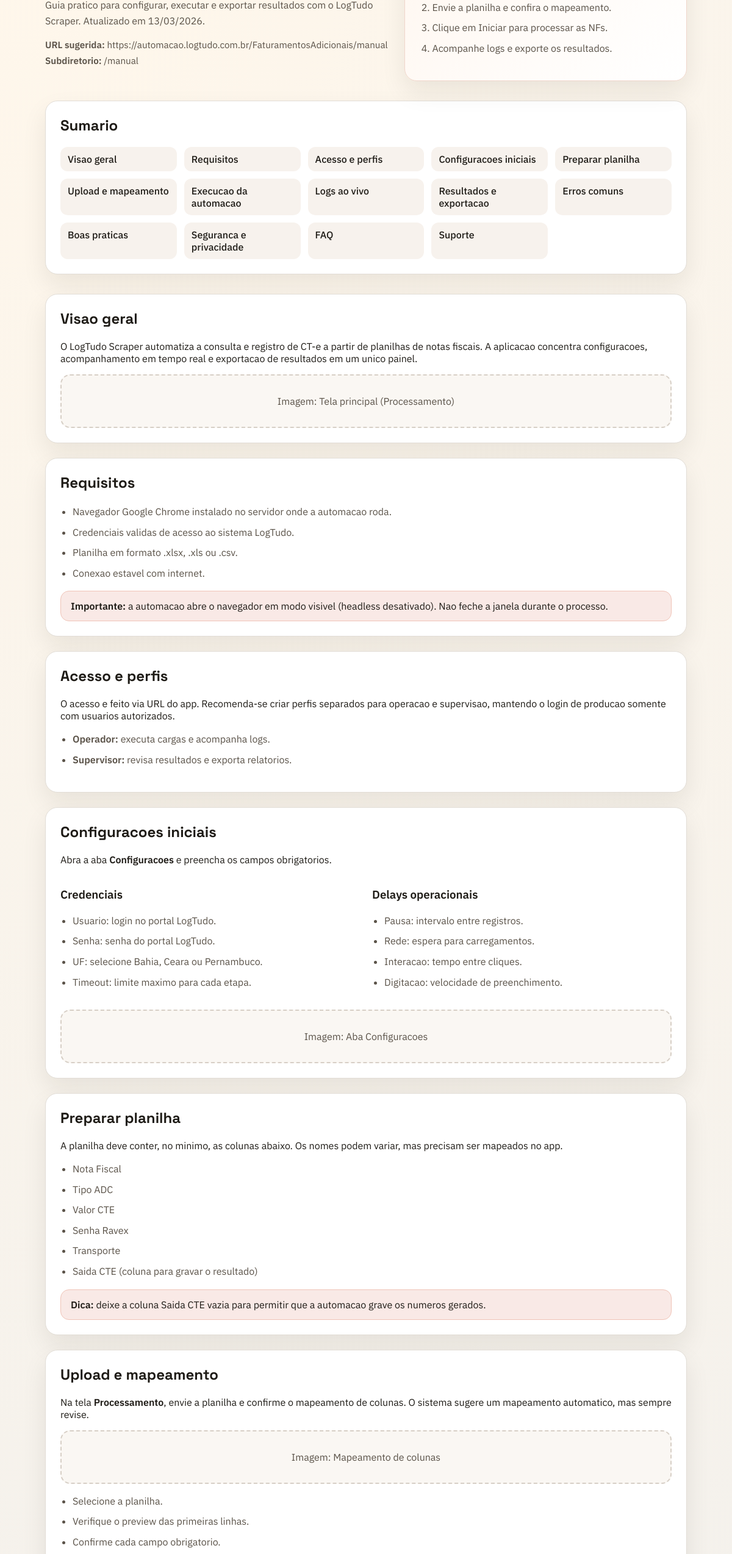
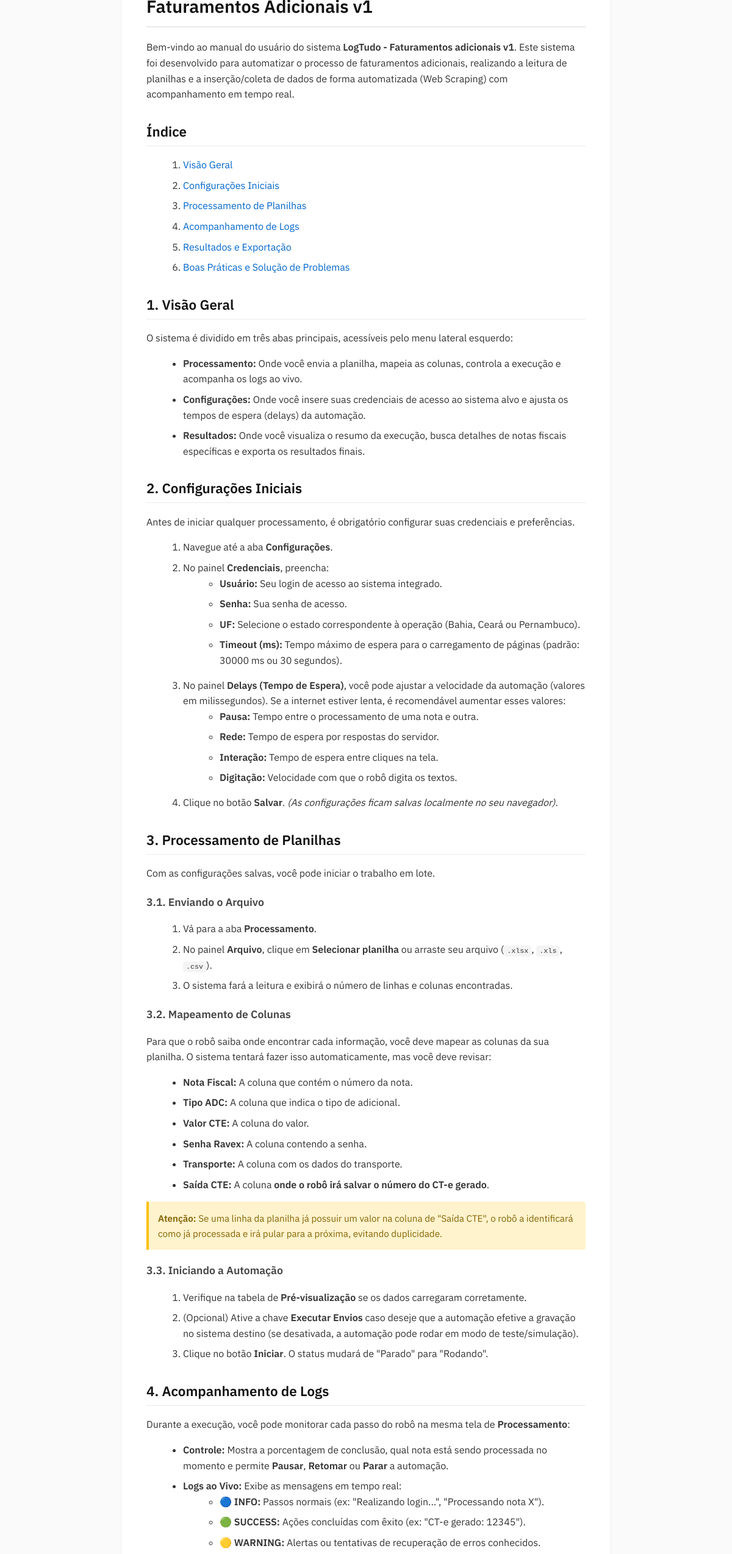
Before and after one commit to TecnologiaLogtudo/faturamentos_adicionais, an Electron app: page webapp/static/manual/index.html in a window 1200 px wide. Shown: the part 158-2707 px from the top of the page at 61% size. Drawn offline with Linux system fonts and the light colour scheme.

Commit message:
Adição manual

```diff
--- a/webapp/static/manual/index.html
+++ b/webapp/static/manual/index.html
@@ -1,319 +1,148 @@
 <!DOCTYPE html>
 <html lang="pt-BR">
 <head>
-    <meta charset="utf-8" />
-    <meta name="viewport" content="width=device-width, initial-scale=1" />
-    <title>Manual do Usuario - Faturamentos adicionais</title>
+    <meta charset="UTF-8">
+    <meta name="viewport" content="width=device-width, initial-scale=1.0">
+    <title>Manual do Usuário - LogTudo</title>
     <link rel="preconnect" href="https://fonts.googleapis.com" />
     <link rel="preconnect" href="https://fonts.gstatic.com" crossorigin />
-    <link
-      href="https://fonts.googleapis.com/css2?family=IBM+Plex+Sans:wght@300;400;500;600&family=Space+Grotesk:wght@500;600;700&display=swap"
-      rel="stylesheet"
-    />
-    <link rel="stylesheet" href="/manual/styles.css" />
+    <link href="https://fonts.googleapis.com/css2?family=IBM+Plex+Sans:wght@300;400;500;600&display=swap" rel="stylesheet" />
+    <style>
+        body {
+            font-family: 'IBM Plex Sans', sans-serif;
+            line-height: 1.6;
+            color: #333;
+            max-width: 800px;
+            margin: 0 auto;
+            padding: 40px 20px;
+            background-color: #fafafa;
+        }
+        .container {
+            background: #fff;
+            padding: 40px;
+            border-radius: 8px;
+            box-shadow: 0 4px 6px rgba(0,0,0,0.05);
+        }
+        h1, h2, h3 { color: #111; }
+        h1 { font-size: 1.8rem; border-bottom: 2px solid #eaeaea; padding-bottom: 10px; margin-bottom: 20px; }
+        h2 { font-size: 1.4rem; margin-top: 30px; border-bottom: 1px solid #eaeaea; padding-bottom: 5px; }
+        h3 { font-size: 1.1rem; margin-top: 20px; color: #444; }
+        code { background: #f4f4f4; padding: 2px 5px; border-radius: 4px; font-family: monospace; font-size: 0.9em; }
+        ul, ol { margin-left: 20px; margin-bottom: 15px; }
+        li { margin-bottom: 8px; }
+        a { color: #0066cc; text-decoration: none; }
+        a:hover { text-decoration: underline; }
+        .alert { background: #fff3cd; border-left: 4px solid #ffc107; padding: 15px; margin: 15px 0; border-radius: 0 4px 4px 0; color: #856404; font-size: 0.95rem; }
+    </style>
 </head>
 <body>
-    <div class="page">
-      <header class="hero">
-        <div class="hero-left">
-          <div class="pill">Manual do Usuario</div>
-          <h1>Faturamentos adicionais v1</h1>
-          <p>
-            Guia pratico para configurar, executar e exportar resultados com o
-            LogTudo Scraper. Atualizado em 13/03/2026.
-          </p>
-          <div class="hero-meta">
-            <div>
-              <strong>URL sugerida:</strong> https://automacao.logtudo.com.br/FaturamentosAdicionais/manual
+    <div class="container">
+        <h1>Manual do Usuário - LogTudo Automação: Faturamentos Adicionais v1</h1>
+        <p>Bem-vindo ao manual do usuário do sistema <strong>LogTudo - Faturamentos adicionais v1</strong>. Este sistema foi desenvolvido para automatizar o processo de faturamentos adicionais, realizando a leitura de planilhas e a inserção/coleta de dados de forma automatizada (Web Scraping) com acompanhamento em tempo real.</p>
+
+        <h2>Índice</h2>
+        <ol>
+            <li><a href="#visao-geral">Visão Geral</a></li>
+            <li><a href="#configuracoes">Configurações Iniciais</a></li>
+            <li><a href="#processamento">Processamento de Planilhas</a></li>
+            <li><a href="#logs">Acompanhamento de Logs</a></li>
+            <li><a href="#resultados">Resultados e Exportação</a></li>
+            <li><a href="#boas-praticas">Boas Práticas e Solução de Problemas</a></li>
+        </ol>
+
+        <h2 id="visao-geral">1. Visão Geral</h2>
+        <p>O sistema é dividido em três abas principais, acessíveis pelo menu lateral esquerdo:</p>
+        <ul>
+            <li><strong>Processamento:</strong> Onde você envia a planilha, mapeia as colunas, controla a execução e acompanha os logs ao vivo.</li>
+            <li><strong>Configurações:</strong> Onde você insere suas credenciais de acesso ao sistema alvo e ajusta os tempos de espera (delays) da automação.</li>
+            <li><strong>Resultados:</strong> Onde você visualiza o resumo da execução, busca detalhes de notas fiscais específicas e exporta os resultados finais.</li>
+        </ul>
+
+        <h2 id="configuracoes">2. Configurações Iniciais</h2>
+        <p>Antes de iniciar qualquer processamento, é obrigatório configurar suas credenciais e preferências.</p>
+        <ol>
+            <li>Navegue até a aba <strong>Configurações</strong>.</li>
+            <li>No painel <strong>Credenciais</strong>, preencha:
+                <ul>
+                    <li><strong>Usuário:</strong> Seu login de acesso ao sistema integrado.</li>
+                    <li><strong>Senha:</strong> Sua senha de acesso.</li>
+                    <li><strong>UF:</strong> Selecione o estado correspondente à operação (Bahia, Ceará ou Pernambuco).</li>
+                    <li><strong>Timeout (ms):</strong> Tempo máximo de espera para o carregamento de páginas (padrão: 30000 ms ou 30 segundos).</li>
+                </ul>
+            </li>
+            <li>No painel <strong>Delays (Tempo de Espera)</strong>, você pode ajustar a velocidade da automação (valores em milissegundos). Se a internet estiver lenta, é recomendável aumentar esses valores:
+                <ul>
+                    <li><strong>Pausa:</strong> Tempo entre o processamento de uma nota e outra.</li>
+                    <li><strong>Rede:</strong> Tempo de espera por respostas do servidor.</li>
+                    <li><strong>Interação:</strong> Tempo de espera entre cliques na tela.</li>
+                    <li><strong>Digitação:</strong> Velocidade com que o robô digita os textos.</li>
+                </ul>
+            </li>
+            <li>Clique no botão <strong>Salvar</strong>. <em>(As configurações ficam salvas localmente no seu navegador).</em></li>
+        </ol>
+
+        <h2 id="processamento">3. Processamento de Planilhas</h2>
+        <p>Com as configurações salvas, você pode iniciar o trabalho em lote.</p>
+
+        <h3>3.1. Enviando o Arquivo</h3>
+        <ol>
+            <li>Vá para a aba <strong>Processamento</strong>.</li>
+            <li>No painel <strong>Arquivo</strong>, clique em <strong>Selecionar planilha</strong> ou arraste seu arquivo (<code>.xlsx</code>, <code>.xls</code>, <code>.csv</code>).</li>
+            <li>O sistema fará a leitura e exibirá o número de linhas e colunas encontradas.</li>
+        </ol>
+
+        <h3>3.2. Mapeamento de Colunas</h3>
+        <p>Para que o robô saiba onde encontrar cada informação, você deve mapear as colunas da sua planilha. O sistema tentará fazer isso automaticamente, mas você deve revisar:</p>
+        <ul>
+            <li><strong>Nota Fiscal:</strong> A coluna que contém o número da nota.</li>
+            <li><strong>Tipo ADC:</strong> A coluna que indica o tipo de adicional.</li>
+            <li><strong>Valor CTE:</strong> A coluna do valor.</li>
+            <li><strong>Senha Ravex:</strong> A coluna contendo a senha.</li>
+            <li><strong>Transporte:</strong> A coluna com os dados do transporte.</li>
+            <li><strong>Saída CTE:</strong> A coluna <strong>onde o robô irá salvar o número do CT-e gerado</strong>.</li>
+        </ul>
+        <div class="alert">
+            <strong>Atenção:</strong> Se uma linha da planilha já possuir um valor na coluna de "Saída CTE", o robô a identificará como já processada e irá pular para a próxima, evitando duplicidade.
         </div>
-            <div>
-              <strong>Subdiretorio:</strong> /manual
-            </div>
-          </div>
-        </div>
-        <div class="hero-right">
-          <div class="card highlight">
-            <h2>Inicio Rapido</h2>
+
+        <h3>3.3. Iniciando a Automação</h3>
         <ol>
-              <li>Acesse a aba Configuracoes e salve suas credenciais.</li>
-              <li>Envie a planilha e confira o mapeamento.</li>
-              <li>Clique em Iniciar para processar as NFs.</li>
-              <li>Acompanhe logs e exporte os resultados.</li>
+            <li>Verifique na tabela de <strong>Pré-visualização</strong> se os dados carregaram corretamente.</li>
+            <li>(Opcional) Ative a chave <strong>Executar Envios</strong> caso deseje que a automação efetive a gravação no sistema destino (se desativada, a automação pode rodar em modo de teste/simulação).</li>
+            <li>Clique no botão <strong>Iniciar</strong>. O status mudará de "Parado" para "Rodando".</li>
         </ol>
-          </div>
-        </div>
-      </header>
 
-      <section class="toc card">
-        <h2>Sumario</h2>
-        <div class="toc-grid">
-          <a href="#visao-geral">Visao geral</a>
-          <a href="#requisitos">Requisitos</a>
-          <a href="#acesso">Acesso e perfis</a>
-          <a href="#configuracoes">Configuracoes iniciais</a>
-          <a href="#planilha">Preparar planilha</a>
-          <a href="#upload">Upload e mapeamento</a>
-          <a href="#execucao">Execucao da automacao</a>
-          <a href="#logs">Logs ao vivo</a>
-          <a href="#resultados">Resultados e exportacao</a>
-          <a href="#erros">Erros comuns</a>
-          <a href="#boas-praticas">Boas praticas</a>
-          <a href="#seguranca">Seguranca e privacidade</a>
-          <a href="#faq">FAQ</a>
-          <a href="#suporte">Suporte</a>
-        </div>
-      </section>
+        <h2 id="logs">4. Acompanhamento de Logs</h2>
+        <p>Durante a execução, você pode monitorar cada passo do robô na mesma tela de <strong>Processamento</strong>:</p>
+        <ul>
+            <li><strong>Controle:</strong> Mostra a porcentagem de conclusão, qual nota está sendo processada no momento e permite <strong>Pausar</strong>, <strong>Retomar</strong> ou <strong>Parar</strong> a automação.</li>
+            <li><strong>Logs ao Vivo:</strong> Exibe as mensagens em tempo real:
+                <ul>
+                    <li>🔵 <strong>INFO:</strong> Passos normais (ex: "Realizando login...", "Processando nota X").</li>
+                    <li>🟢 <strong>SUCCESS:</strong> Ações concluídas com êxito (ex: "CT-e gerado: 12345").</li>
+                    <li>🟡 <strong>WARNING:</strong> Alertas ou tentativas de recuperação de erros conhecidos.</li>
+                    <li>🔴 <strong>ERROR:</strong> Falhas (ex: "Senha inválida", "Sistema indisponível").</li>
+                </ul>
+            </li>
+        </ul>
+        <p><em>Dica:</em> Você pode usar o filtro suspenso acima dos logs para mostrar apenas mensagens de <code>ERROR</code> ou <code>SUCCESS</code>.</p>
 
-      <section id="visao-geral" class="card section">
-        <h2>Visao geral</h2>
-        <p>
-          O LogTudo Scraper automatiza a consulta e registro de CT-e a partir de
-          planilhas de notas fiscais. A aplicacao concentra configuracoes,
-          acompanhamento em tempo real e exportacao de resultados em um unico
-          painel.
-        </p>
-        <div class="image-slot">
-          <span>Imagem: Tela principal (Processamento)</span>
-        </div>
-      </section>
+        <h2 id="resultados">5. Resultados e Exportação</h2>
+        <p>Após a conclusão (ou se você parar o processo), você deve extrair o relatório de sucesso e erros.</p>
+        <ol>
+            <li>Vá para a aba <strong>Resultados</strong>.</li>
+            <li>No topo, confira o <strong>Resumo</strong>: Total de Sucessos, Erros, Pendentes e a Taxa de sucesso (%).</li>
+            <li>Na tabela <strong>Detalhamento</strong>, você pode usar o campo de busca para encontrar rapidamente uma NF ou CT-e.</li>
+            <li>Para baixar a planilha consolidada (contendo os números de CT-e gerados e as mensagens de erro), clique em <strong>Exportar XLSX</strong> ou <strong>Exportar CSV</strong>.</li>
+        </ol>
 
-      <section id="requisitos" class="card section">
-        <h2>Requisitos</h2>
+        <h2 id="boas-praticas">6. Boas Práticas e Solução de Problemas</h2>
         <ul>
-          <li>Navegador Google Chrome instalado no servidor onde a automacao roda.</li>
-          <li>Credenciais validas de acesso ao sistema LogTudo.</li>
-          <li>Planilha em formato .xlsx, .xls ou .csv.</li>
-          <li>Conexao estavel com internet.</li>
+            <li><strong>Planilha Vazia ou Travada:</strong> Certifique-se de que a planilha não possui formatações complexas, macros ou senhas. Utilize formatos <code>.xlsx</code> simples.</li>
+            <li><strong>Muitos Erros de "Timeout":</strong> Isso significa que o sistema alvo (Ravex/Sefaz) está demorando muito para responder. Vá em Configurações e aumente o valor de <strong>Rede (ms)</strong> e <strong>Timeout (ms)</strong>.</li>
+            <li><strong>Parada Inesperada:</strong> Se o sistema travar, você pode clicar em <strong>Parar</strong>. O sistema salvará automaticamente o progresso atual. Ao reiniciar com a mesma planilha, o robô irá pular as notas que já possuem um CT-e preenchido.</li>
+            <li><strong>Proteção de Dados:</strong> Nunca compartilhe sua planilha exportada com terceiros sem autorização, pois ela contém seus dados de faturamento e senhas operacionais.</li>
         </ul>
-        <div class="callout">
-          <strong>Importante:</strong> a automacao abre o navegador em modo visivel
-          (headless desativado). Nao feche a janela durante o processo.
-        </div>
-      </section>
-
-      <section id="acesso" class="card section">
-        <h2>Acesso e perfis</h2>
-        <p>
-          O acesso e feito via URL do app. Recomenda-se criar perfis separados para
-          operacao e supervisao, mantendo o login de producao somente com usuarios
-          autorizados.
-        </p>
-        <ul>
-          <li><strong>Operador:</strong> executa cargas e acompanha logs.</li>
-          <li><strong>Supervisor:</strong> revisa resultados e exporta relatorios.</li>
-        </ul>
-      </section>
-
-      <section id="configuracoes" class="card section">
-        <h2>Configuracoes iniciais</h2>
-        <p>
-          Abra a aba <strong>Configuracoes</strong> e preencha os campos obrigatorios.
-        </p>
-        <div class="two-col">
-          <div>
-            <h3>Credenciais</h3>
-            <ul>
-              <li>Usuario: login no portal LogTudo.</li>
-              <li>Senha: senha do portal LogTudo.</li>
-              <li>UF: selecione Bahia, Ceara ou Pernambuco.</li>
-              <li>Timeout: limite maximo para cada etapa.</li>
-            </ul>
-          </div>
-          <div>
-            <h3>Delays operacionais</h3>
-            <ul>
-              <li>Pausa: intervalo entre registros.</li>
-              <li>Rede: espera para carregamentos.</li>
-              <li>Interacao: tempo entre cliques.</li>
-              <li>Digitacao: velocidade de preenchimento.</li>
-            </ul>
-          </div>
-        </div>
-        <div class="image-slot">
-          <span>Imagem: Aba Configuracoes</span>
-        </div>
-      </section>
-
-      <section id="planilha" class="card section">
-        <h2>Preparar planilha</h2>
-        <p>
-          A planilha deve conter, no minimo, as colunas abaixo. Os nomes podem
-          variar, mas precisam ser mapeados no app.
-        </p>
-        <ul>
-          <li>Nota Fiscal</li>
-          <li>Tipo ADC</li>
-          <li>Valor CTE</li>
-          <li>Senha Ravex</li>
-          <li>Transporte</li>
-          <li>Saida CTE (coluna para gravar o resultado)</li>
-        </ul>
-        <div class="callout">
-          <strong>Dica:</strong> deixe a coluna Saida CTE vazia para permitir que a
-          automacao grave os numeros gerados.
-        </div>
-      </section>
-
-      <section id="upload" class="card section">
-        <h2>Upload e mapeamento</h2>
-        <p>
-          Na tela <strong>Processamento</strong>, envie a planilha e confirme o
-          mapeamento de colunas. O sistema sugere um mapeamento automatico, mas
-          sempre revise.
-        </p>
-        <div class="image-slot">
-          <span>Imagem: Mapeamento de colunas</span>
-        </div>
-        <ul>
-          <li>Selecione a planilha.</li>
-          <li>Verifique o preview das primeiras linhas.</li>
-          <li>Confirme cada campo obrigatorio.</li>
-        </ul>
-      </section>
-
-      <section id="execucao" class="card section">
-        <h2>Execucao da automacao</h2>
-        <p>
-          A automacao percorre as linhas da planilha e preenche a coluna Saida CTE
-          conforme o resultado do portal.
-        </p>
-        <div class="two-col">
-          <div>
-            <h3>Controles principais</h3>
-            <ul>
-              <li><strong>Iniciar:</strong> comeca o processamento.</li>
-              <li><strong>Pausar:</strong> interrompe temporariamente.</li>
-              <li><strong>Parar:</strong> encerra a execucao atual.</li>
-              <li><strong>Executar Envios:</strong> ativa passos adicionais de envio.</li>
-            </ul>
-          </div>
-          <div>
-            <h3>Indicadores</h3>
-            <ul>
-              <li>Progresso em percentual.</li>
-              <li>NF atual em processamento.</li>
-              <li>Status geral (Parado, Rodando, Pausado).</li>
-            </ul>
-          </div>
-        </div>
-        <div class="callout">
-          <strong>Observacao:</strong> linhas ja preenchidas na coluna Saida CTE sao
-          ignoradas automaticamente.
-        </div>
-      </section>
-
-      <section id="logs" class="card section">
-        <h2>Logs ao vivo</h2>
-        <p>
-          Os logs mostram tudo que a automacao esta fazendo em tempo real. Use os
-          filtros para localizar erros rapidamente.
-        </p>
-        <div class="image-slot">
-          <span>Imagem: Painel de logs ao vivo</span>
-        </div>
-        <ul>
-          <li>INFO: passos executados.</li>
-          <li>SUCCESS: etapas concluidas com sucesso.</li>
-          <li>WARNING: atencao para tratativas.</li>
-          <li>ERROR: falhas que exigem acao.</li>
-        </ul>
-      </section>
-
-      <section id="resultados" class="card section">
-        <h2>Resultados e exportacao</h2>
-        <p>
-          Na aba Resultados, revise a lista completa e exporte em CSV ou XLSX.
-        </p>
-        <div class="image-slot">
-          <span>Imagem: Aba Resultados</span>
-        </div>
-        <ul>
-          <li>Use a busca para localizar NF ou CT-e.</li>
-          <li>Confira as contagens de sucessos e erros.</li>
-          <li>Exporte o arquivo final quando terminar.</li>
-        </ul>
-      </section>
-
-      <section id="erros" class="card section">
-        <h2>Erros comuns</h2>
-        <ul>
-          <li>Credenciais invalidas: confira usuario e senha.</li>
-          <li>Timeouts frequentes: aumente o Timeout ou os delays.</li>
-          <li>Campos vazios: verifique a planilha e o mapeamento.</li>
-          <li>Erro de sessao: reinicie a automacao e refaca o login.</li>
-        </ul>
-        <div class="callout">
-          <strong>Tratativas automaticas:</strong> o sistema tenta recuperar erros
-          conhecidos, mas pode exigir intervencao manual.
-        </div>
-      </section>
-
-      <section id="boas-praticas" class="card section">
-        <h2>Boas praticas</h2>
-        <ul>
-          <li>Teste com poucas linhas antes de rodar a planilha completa.</li>
-          <li>Mantenha o navegador visivel e sem interferencias.</li>
-          <li>Evite usar a mesma conta em dois acessos simultaneos.</li>
-          <li>Salve exportacoes em pastas organizadas por data.</li>
-        </ul>
-      </section>
-
-      <section id="seguranca" class="card section">
-        <h2>Seguranca e privacidade</h2>
-        <p>
-          As credenciais ficam salvas no servidor do app. Proteja o acesso ao
-          ambiente e limite o uso a pessoas autorizadas.
-        </p>
-        <ul>
-          <li>Use URLs com HTTPS no ambiente de producao.</li>
-          <li>Restrinja o acesso por IP ou VPN quando possivel.</li>
-          <li>Revise regularmente quem tem acesso ao sistema.</li>
-        </ul>
-      </section>
-
-      <section id="faq" class="card section">
-        <h2>FAQ</h2>
-        <div class="faq">
-          <div>
-            <h3>Posso interromper e continuar depois?</h3>
-            <p>
-              Sim. Use Pausar para interromper e Retomar para continuar. Linhas
-              ja preenchidas nao serao reprocessadas.
-            </p>
-          </div>
-          <div>
-            <h3>Onde os arquivos exportados ficam salvos?</h3>
-            <p>
-              No servidor, na pasta de exportacao do app. Baixe o arquivo pelo
-              botao de exportacao na aba Resultados.
-            </p>
-          </div>
-          <div>
-            <h3>O que acontece se o portal estiver fora do ar?</h3>
-            <p>
-              A automacao registra erro e segue as tratativas configuradas. Em
-              casos persistentes, pare a execucao e tente mais tarde.
-            </p>
-          </div>
-        </div>
-      </section>
-
-      <section id="suporte" class="card section">
-        <h2>Suporte</h2>
-        <p>
-          Em caso de duvidas, consulte o time de operacoes ou o responsavel pela
-          automacao. Inclua sempre a data, hora e os logs quando abrir um chamado.
-        </p>
-        <div class="callout">
-          <strong>Checklist para suporte:</strong> arquivo enviado, UF, status,
-          captura de tela e log do erro.
-        </div>
-      </section>
-
-      <footer class="footer">
-        <div>Faturamentos adicionais v1</div>
-        <div>Manual do Usuario - 13/03/2026</div>
-      </footer>
     </div>
 </body>
 </html>
```
Also changed, not shown: docs/manual_usuário.md (added, +104 -0 lines), webapp/static/index.html (+1 -0 lines), 1 other file. Lines whose indentation alone changed are shown as unchanged.
